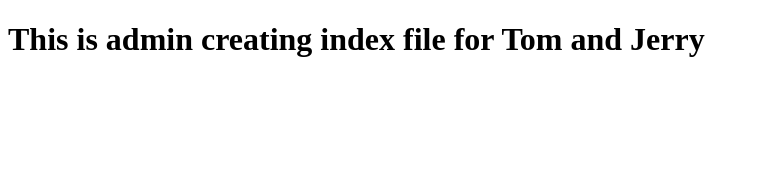
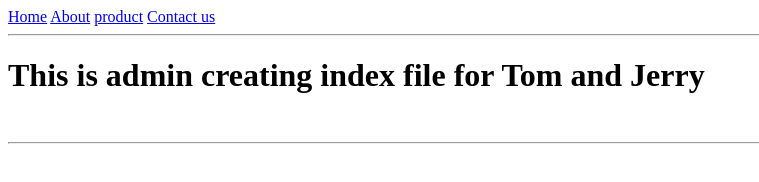
Before and after one commit to silasevan/ai-startup-website, a plain HTML site: page index.html in a window 1280 px wide. Shown: the whole page, without its empty margins (0-759 px from the left). Drawn offline with Linux system fonts and the light colour scheme.

Commit message:
Add navigation link

```diff
--- a/index.html
+++ b/index.html
@@ -6,6 +6,12 @@
     <title>Tom and Jerry</title>
 </head>
 <body>
-    <h1>This is admin creating index file for Tom and Jerry</h1></h1>
+    <a href="http://">Home</a>
+     <a href="http://">About</a>
+      <a href="http://">product</a>
+       <a href="http://">Contact us</a><br><hr>
+
+    <h1>This is admin creating index file for Tom and Jerry</h1><br><hr>
+
 </body>
 </html>
```
